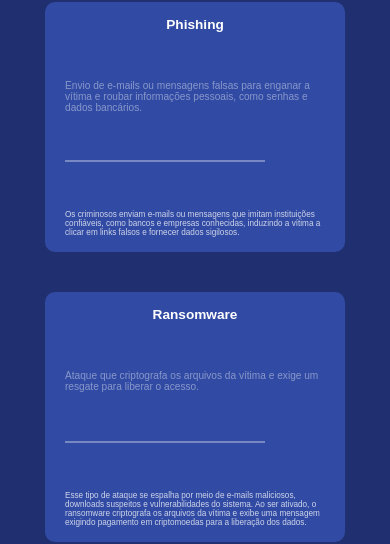
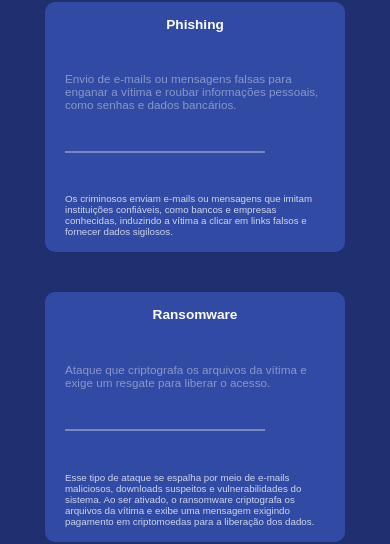
Before and after one commit to leonardofv/atividade, a React (Vite) app: page / in a window 390 px wide. Shown: the part 344-888 px from the top of the page. Built offline with nearby package versions, Linux system fonts and the light colour scheme; a web font is replaced by a local one.

Commit message:
modificação no tamanho da fonte no card

```diff
--- a/src/components/main/main.module.scss
+++ b/src/components/main/main.module.scss
@@ -31,12 +31,11 @@ main {
         height: 450px;
         background-color: #3551aed8;
         border-radius: 10px;
-        padding: 10px;
         display: flex;
         flex-direction: column;
         justify-content: space-between;
         gap: 15px;
-        padding: 20px;
+        padding: 10px;
         @media (max-width: 600px) {
             width: 300px;
             height: 250px;
@@ -59,7 +58,7 @@ main {
             font-size: 1vw;
             color: #ffffff6c;
             @media (max-width: 600px) {
-                font-size: 2.6vw;
+                font-size: 3vw;
             }
         }
 
@@ -79,7 +78,7 @@ main {
             color: #ffffffc4;
             padding: 0 20px;
             @media (max-width: 600px) {
-                font-size: 2.1vw;
+                font-size: 2.5vw;
             }
 
         }
```
